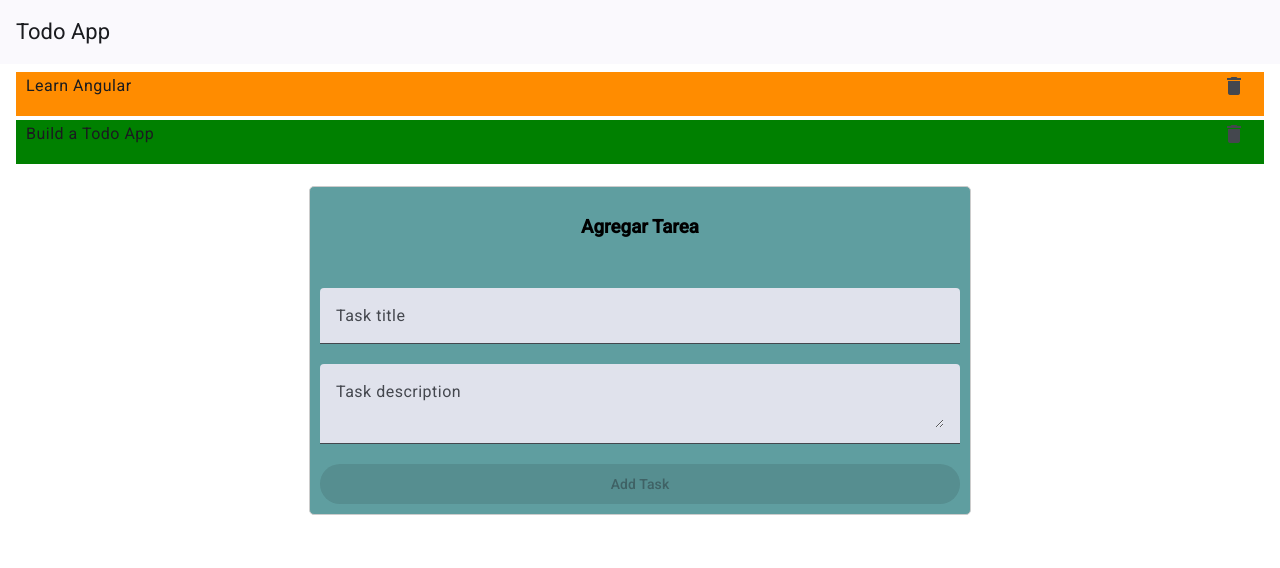
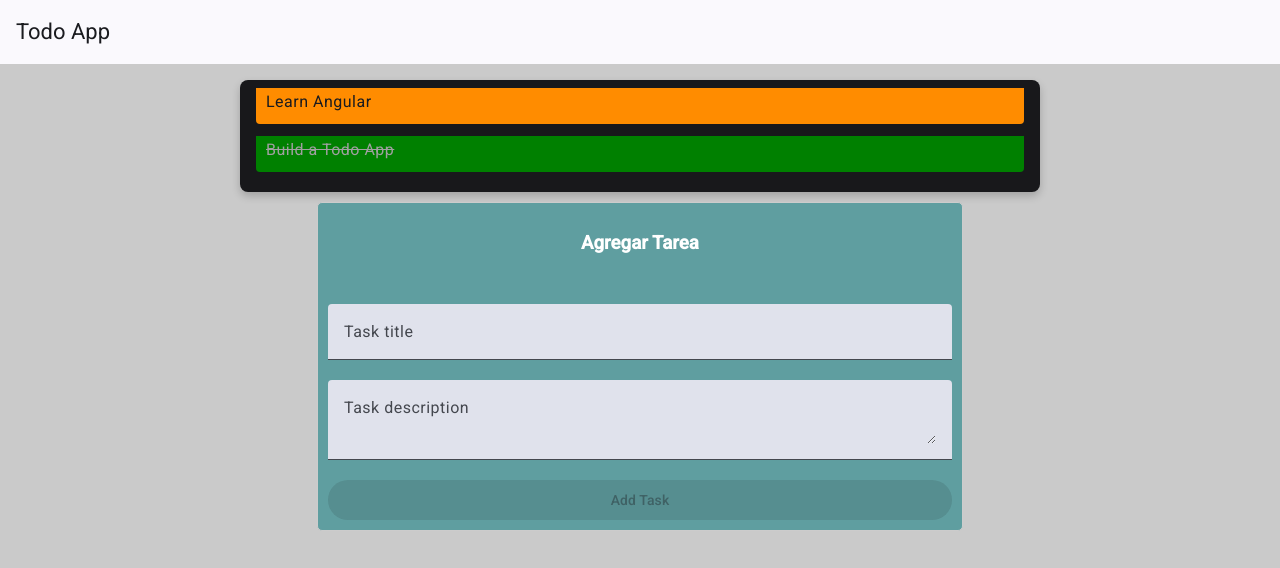
Before and after one commit to jarmandoh/todo-app, an Angular app: page /tasks in a window 1280 px wide. Shown: the top 568 px of the page. Built offline with nearby package versions, Linux system fonts and the light colour scheme.

Commit message:
eslitos lista

```diff
--- a/src/app/app.component.ts
+++ b/src/app/app.component.ts
@@ -14,5 +14,5 @@ import {MatToolbarModule} from '@angular/material/toolbar';
   styleUrl: './app.component.css'
 })
 export class AppComponent {
-  title = 'todo-app';
+  title = 'todo-app-jhero';
 }
--- a/src/app/components/task-item/task-item.component.html
+++ b/src/app/components/task-item/task-item.component.html
@@ -2,7 +2,7 @@
   {{ task.title }}
   <!-- <mat-checkbox [checked]="task.completed" (change)="onToggle()">
   </mat-checkbox> -->
-  <button mat-icon-button (click)="onDelete()">
+  <!-- <button mat-icon-button (click)="onDelete()">
     <mat-icon>delete</mat-icon>
-  </button>
+  </button> -->
 </div>
--- a/src/app/components/task-list/task-list.component.css
+++ b/src/app/components/task-list/task-list.component.css
@@ -0,0 +1,3 @@
+mat-list{
+    margin: auto;
+}
--- a/src/app/components/task-list/task-list.component.html
+++ b/src/app/components/task-list/task-list.component.html
@@ -1,6 +1,6 @@
-<mat-list>
+<mat-list class="task-list">
     @for (task of tasks; track $index) {
-        <mat-list-item>
+        <mat-list-item >
             <app-task-item [task]="task" (delete)="deleteTask($event)" (toggle)="toggleComplete($event)"></app-task-item>
         </mat-list-item>
     } @empty {
--- a/src/styles.css
+++ b/src/styles.css
@@ -1,4 +1,121 @@
 /* You can add global styles to this file, and also import other style files */
+/* Estilos globales */
+body {
+    margin: 0;
+    font-family: 'Roboto', sans-serif;
+    background-color: #cacaca; /* Fondo negro */
+    color: #ffffff; /* Texto blanco */
+  }
+
+  .container {
+    padding: 16px;
+  }
+
+  /* Estilos para la lista de tareas */
+  .task-list {
+    max-width: 800px;
+    margin: 0 auto;
+    padding: 16px;
+    background-color: #18181b; /* Fondo gris oscuro */
+    border-radius: 8px;
+    box-shadow: 0 4px 8px rgba(0, 0, 0, 0.2);
+  }
+
+  /* Estilos para cada tarea */
+  .task-item {
+    display: flex;
+    align-items: center;
+    justify-content: space-between;
+    padding: 8px;
+    margin-bottom: 8px;
+    background-color: #1f1f23; /* Fondo gris claro */
+    border-radius: 4px;
+    transition: background-color 0.3s;
+  }
+
+  .task-item:hover {
+    background-color: #2a2a2e; /* Fondo gris más claro al pasar el mouse */
+  }
+
+  .task-title {
+    flex-grow: 1;
+    margin-left: 8px;
+    color: #ffffff; /* Texto blanco */
+  }
+
+  .task-actions {
+    display: flex;
+    gap: 8px;
+  }
+
+  /* Estilos para tareas completadas */
+  .completed {
+    text-decoration: line-through;
+    color: #a0a0a0; /* Texto gris para tareas completadas */
+  }
+
+  /* Estilos para el input de texto */
+  input[type="text"] {
+    width: 100%;
+    padding: 8px;
+    margin-bottom: 16px;
+    border: 1px solid #9146ff; /* Borde morado */
+    border-radius: 4px;
+    background-color: #1f1f23; /* Fondo gris claro */
+    color: #ffffff; /* Texto blanco */
+  }
+
+  input[type="text"]:focus {
+    outline: none;
+    border-color: #bf94ff; /* Borde morado más claro al enfocar */
+  }
+
+  /* Estilos para los botones */
+  button {
+    padding: 8px 16px;
+    border: none;
+    border-radius: 4px;
+    background-color: #9146ff; /* Fondo morado */
+    color: #ffffff; /* Texto blanco */
+    cursor: pointer;
+    transition: background-color 0.3s;
+  }
+
+  button:hover {
+    background-color: #bf94ff; /* Fondo morado más claro al pasar el mouse */
+  }
+
+  button:disabled {
+    background-color: #3a3a3d; /* Fondo gris para botones deshabilitados */
+    cursor: not-allowed;
+  }
 
 html, body { height: 100%; }
-body { margin: 0; font-family: Roboto, "Helvetica Neue", sans-serif; }
+
+
+/* Estilos para pantallas pequeñas (móviles) */
+@media (max-width: 768px) {
+    .task-list {
+      padding: 8px;
+    }
+
+    .task-item {
+      flex-direction: column;
+      align-items: flex-start;
+    }
+
+    .task-actions {
+      width: 100%;
+      justify-content: flex-end;
+      margin-top: 8px;
+    }
+
+    input[type="text"] {
+      margin-bottom: 8px;
+    }
+
+    button {
+      width: 100%;
+      margin-bottom: 8px;
+    }
+  }
```
